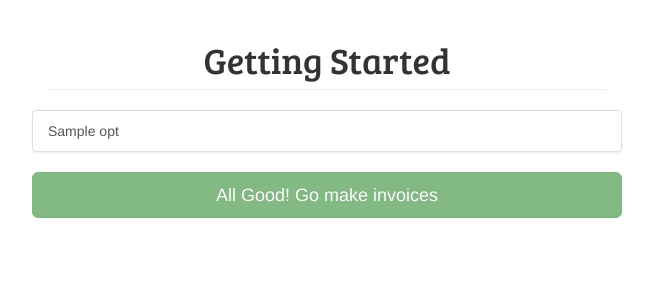
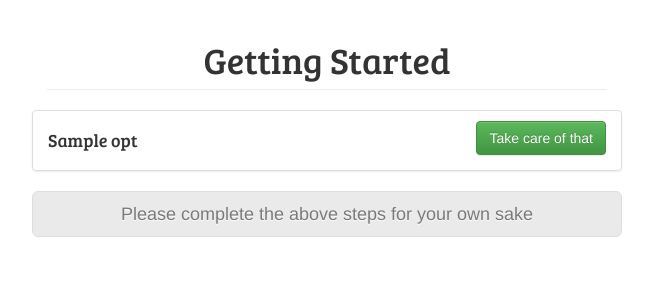
Before and after one commit to dulacp/django-accounting, a Django app: template accounting/templates/accounting/connect/getting_started.html in a window 1280 px wide. Shown: the part 52-352 px from the top of the page, without its empty margins (313-966 px from the left). Run offline with Django 3.2, Linux system fonts and the light colour scheme; the template is opened without the code that fills it: most values are stand-ins (such as "Sample title", 1, 10 or a date in 2020); parts of the project's set-up code (start-up, migrations or seed data) failed here and were passed over; some libraries are stand-ins or nearby versions.

Commit message:
Improve the gettin started step

```diff
--- a/accounting/apps/books/context_processors.py
+++ b/accounting/apps/books/context_processors.py
@@ -1,4 +1,5 @@
 from .utils import organization_manager
+from .models import Organization
 
 
 def organizations(request):
@@ -7,5 +8,6 @@ def organizations(request):
     """
     orga = organization_manager.get_selected_organization(request)
     return {
-        'selected_organization': orga
+        'all_organizations': Organization.objects.all(),
+        'selected_organization': orga,
     }
--- a/accounting/static/accounting/css/main.css
+++ b/accounting/static/accounting/css/main.css
@@ -73,12 +73,12 @@ body {
 @media (min-width: 768px) {
   .sidebar {
     position: fixed;
-    top: 51px;
+    top: 0px;
     bottom: 0;
     left: 0;
     z-index: 1000;
     display: block;
-    padding: 20px;
+    padding: 80px 20px 20px 20px;
     overflow-x: hidden;
     overflow-y: auto; /* Scrollable contents if viewport is shorter than content. */
     background-color: #f5f5f5;
--- a/accounting/templates/accounting/connect/getting_started.html
+++ b/accounting/templates/accounting/connect/getting_started.html
@@ -9,22 +9,29 @@
             <div class="row">
                 <ol class="list-group check-list">
                     {% for step in steps %}
-                    {% if not step.completed %}
-                    <a class="list-group-item {% ifequal step next_step %}active{% endifequal %}" href="{{ step.get_action_url }}">
-                        {{ step.opts.name }}
-                    </a>
+                    {% if not step.is_completed %}
+                    <li class="list-group-item clearfix">
+                        <a href="{{ step.get_action_url }}" class="btn btn-success pull-right">Take care of that</a>
+                        <h4>{{ step.opts.name }}</h4>
+                    </li>
                     {% else %}
-                    <li class="list-group-item disabled {% ifequal step next_step %}active{% endifequal %}">
-                        <span class="check-item">
-                            <span class="glyphicon glyphicon-ok"></span>
-                        </span>
-                        {{ step.opts.name }}
+                    <li class="list-group-item clearfix disabled">
+                        <h4>
+                            <span class="check-item pull-right">
+                                <span class="glyphicon glyphicon-ok"></span>
+                            </span>
+                            {{ step.opts.name }}
+                        </h4>
                     </li>
                     {% endif %}
                     {% endfor %}
                 </ol>
 
-                <a href="{% url 'books:dashboard' %}" {% if not all_steps_completed %}disabled{% endif %} class="btn btn-success btn-lg btn-block">All Good! Go make invoices</a>
+                {% if not all_steps_completed %}
+                <a href="#" disabled class="btn btn-default btn-lg btn-block">Please complete the above steps for your own sake</a>
+                {% else %}
+                <a href="{% url 'books:dashboard' %}" class="btn btn-success btn-lg btn-block">All Good! Go make some money</a>
+                {% endif %}
             </div>
         </div>
     </div>
```
Also changed, not shown: accounting/apps/connect/steps.py (+16 -1 lines), accounting/apps/reports/migrations/0003_auto_20150131_1902.py (added).
